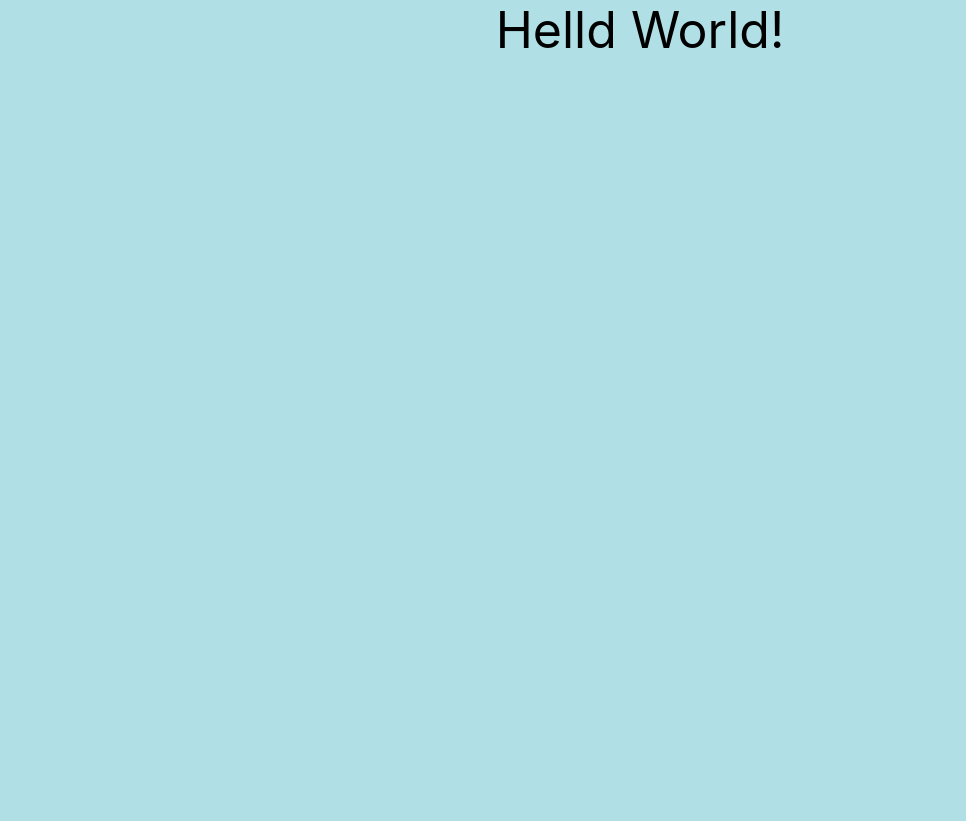
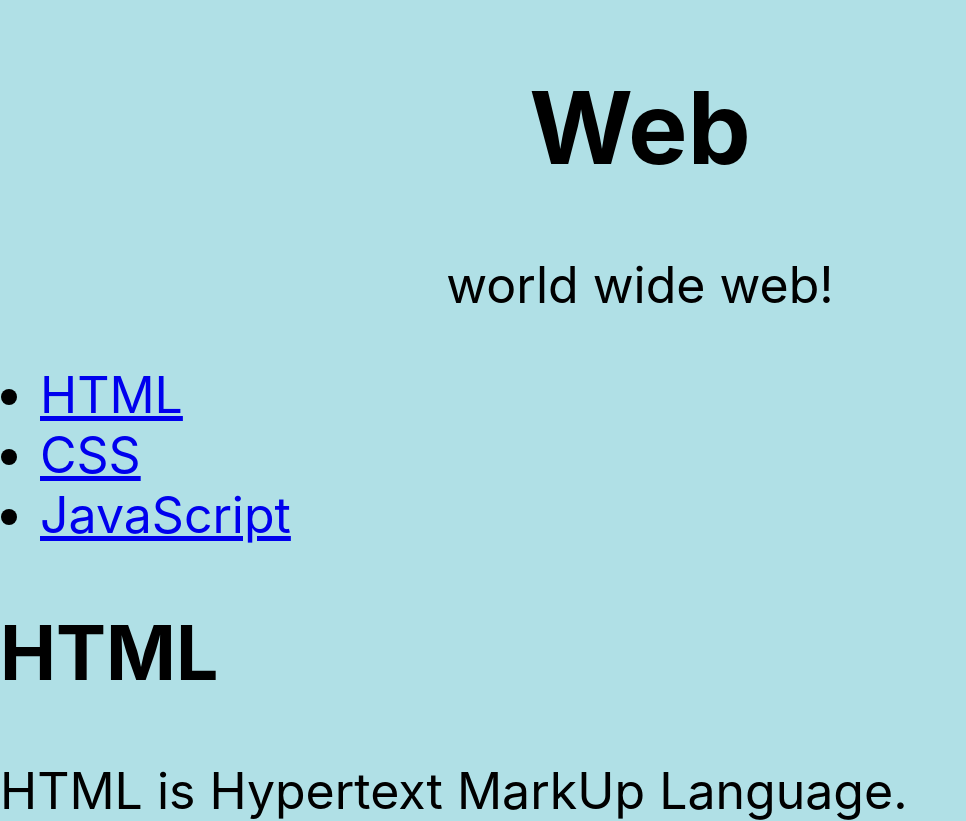
Before and after one commit to Sinyoung3016/react-tutorial, a React (Create React App) app in the folder react-app/: page / in a window 1280 px wide. Shown: the whole page, without its empty margins (0-966 px from the left). Before the commit the page ends 800 px from the top, so only its background shows below. Built offline with nearby package versions, Linux system fonts and the light colour scheme.

Commit message:
Update 'Make userComponent'

```diff
--- a/react-app/src/App.js
+++ b/react-app/src/App.js
@@ -6,10 +6,50 @@
     render(){
       return (
         <div className="App" >
-      <center> Helld World!</center>
+        <center>
+          <Subject></Subject>
+          </center>
+          <TableOfContext></TableOfContext>
+          <Content></Content>
         </div>
     );
    }
 }
 
+class Subject extends Component{
+  render(){ //class 안의 function은 생략
+    return ( //컴포넌트는 하나의 최상위 태그로만 시작해야함.
+      <header>
+        <h1>Web</h1>
+        world wide web!
+      </header>
+    );
+  }
+}
+
+class TableOfContext extends Component{
+  render(){
+    return(
+      <nav>
+            <ul>
+                <li><a href = "1.html">HTML</a></li>
+                <li><a href = "2.html">CSS</a></li>
+                <li><a href = "3.html">JavaScript</a></li>
+            </ul>
+        </nav>
+    );
+  }
+}
+
+class Content extends Component{
+  render(){
+    return(
+      <article>
+            <h2>HTML</h2>
+            HTML is Hypertext MarkUp Language.
+        </article>
+    );
+  }
+}
+
 export default App;
```
Also changed, not shown: react-app/public/pure.html (added, +22 -0 lines).
